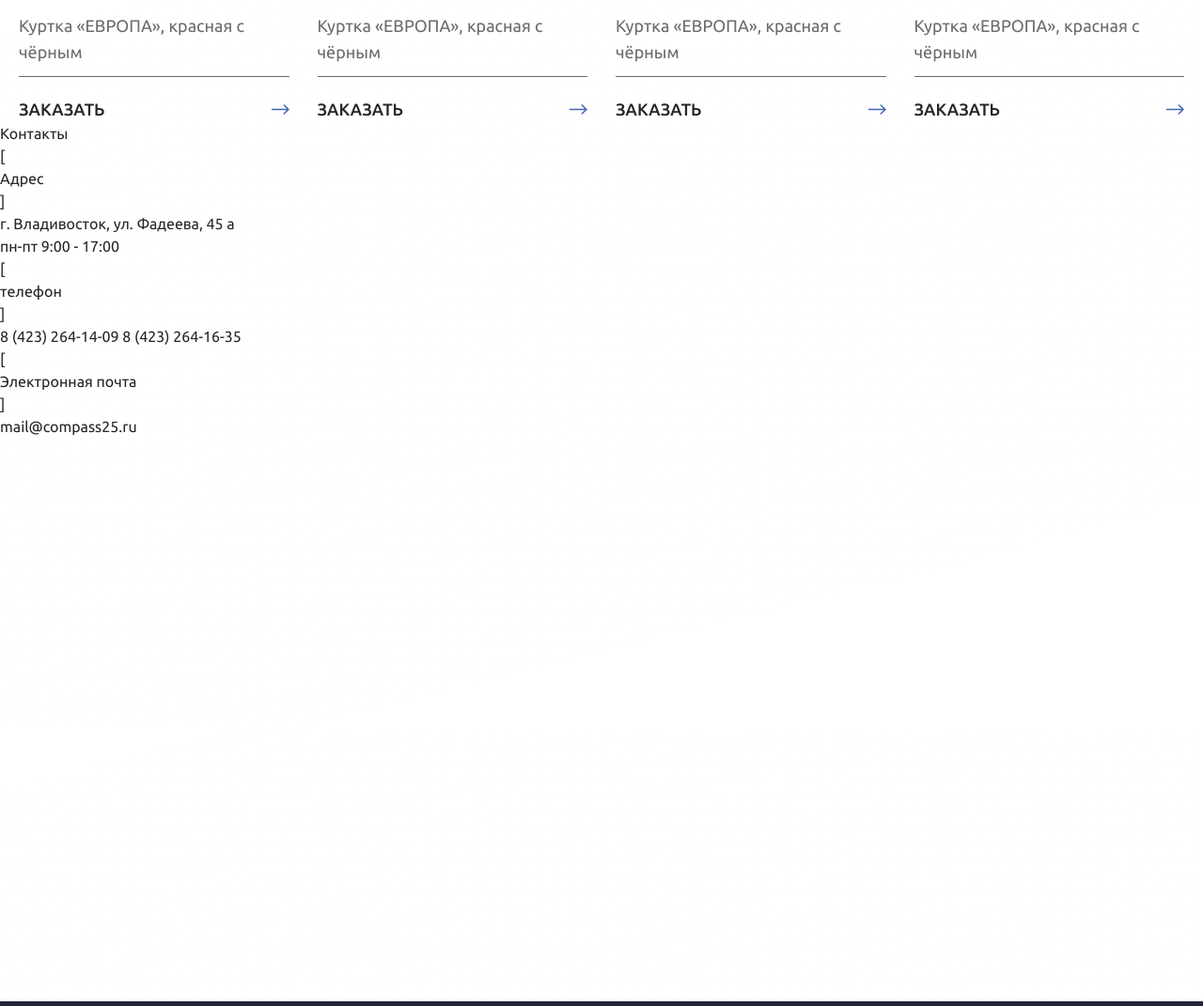
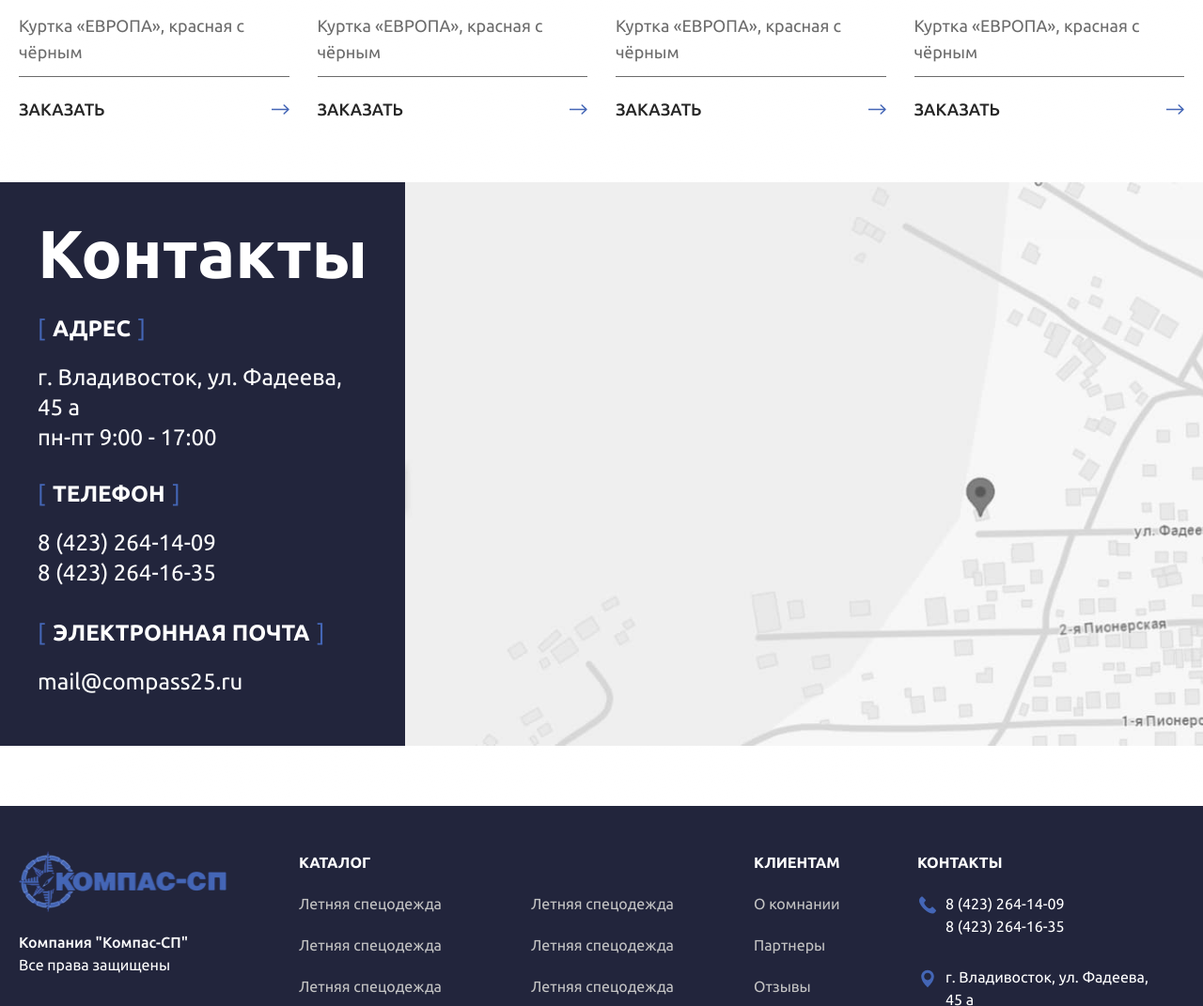
Before and after one commit to blessMe-Padre/compas, a website with bundled scripts: page index.html in a window 1280 px wide. Shown: the part 2423-3494 px from the top of the page at 94% size. Built offline with nearby package versions, Linux system fonts and the light colour scheme; files whose address does not match are found by name.

```diff
--- a/css/main.css
+++ b/css/main.css
@@ -797,6 +797,14 @@
   background-size: contain;
 }
 
+.swiper-wrapper {
+  align-items: stretch !important;
+}
+
+.swiper-slide {
+  height: auto !important;
+}
+
 .decor-1 {
   display: inline-block;
   padding-right: 60px;
@@ -1153,6 +1161,36 @@
 }
 
 .contact {
+}
+
+.contact__wrapper {
+  display: grid;
+  grid-template-columns: 1fr 2fr;
+}
+
+.contact__map {
+  background-image: url('../src/img/map-bg.jpg');
+  background-repeat: no-repeat;
+  background-size: cover;
+  height: 600px;
+}
+
+.contact__map iframe {
+  height: 600px;
+}
+
+@media (max-width: 767px) {
+  .contact__wrapper {
+    grid-template-columns: 1fr;
+  }
+
+  .contact__map {
+    height: 410px;
+  }
+
+  .contact__map iframe {
+    height: 400px;
+  }
 }
 
 /* Импорт TailWind */
@@ -1750,6 +1788,10 @@
   margin-bottom: 1.25rem;
 }
 
+.mb-7{
+  margin-bottom: 1.75rem;
+}
+
 .mb-8{
   margin-bottom: 2rem;
 }
@@ -1758,8 +1800,8 @@
   margin-top: 8rem;
 }
 
-.mb-4{
-  margin-bottom: 1rem;
+.block{
+  display: block;
 }
 
 .flex{
@@ -1840,10 +1882,6 @@
 
 .overflow-hidden{
   overflow: hidden;
-}
-
-.border{
-  border-width: 1px;
 }
 
 .border-b-\[1px\]{
@@ -1865,6 +1903,10 @@
   background-color: rgb(34 37 60 / var(--tw-bg-opacity));
 }
 
+.p-5{
+  padding: 1.25rem;
+}
+
 .px-7{
   padding-left: 1.75rem;
   padding-right: 1.75rem;
@@ -1880,12 +1922,22 @@
   padding-bottom: 1rem;
 }
 
+.py-8{
+  padding-top: 2rem;
+  padding-bottom: 2rem;
+}
+
+.pb-3{
+  padding-bottom: 0.75rem;
+}
+
 .pt-20{
   padding-top: 5rem;
 }
 
-.pb-3{
-  padding-bottom: 0.75rem;
+.text-2xl{
+  font-size: 1.5rem;
+  line-height: 2rem;
 }
 
 .text-\[8px\]{
@@ -1918,19 +1970,24 @@
   text-transform: uppercase;
 }
 
+.text-blue-2{
+  --tw-text-opacity: 1;
+  color: rgb(68 102 182 / var(--tw-text-opacity));
+}
+
 .text-dark-blue{
   --tw-text-opacity: 1;
   color: rgb(34 37 60 / var(--tw-text-opacity));
 }
 
+.text-gray{
+  --tw-text-opacity: 1;
+  color: rgb(107 107 107 / var(--tw-text-opacity));
+}
+
 .text-white{
   --tw-text-opacity: 1;
   color: rgb(255 255 255 / var(--tw-text-opacity));
-}
-
-.text-gray{
-  --tw-text-opacity: 1;
-  color: rgb(107 107 107 / var(--tw-text-opacity));
 }
 
 .underline{
@@ -2100,6 +2157,25 @@
     gap: 0.5rem;
   }
 
+  .sm\:p-10{
+    padding: 2.5rem;
+  }
+
+  .sm\:py-16{
+    padding-top: 4rem;
+    padding-bottom: 4rem;
+  }
+
+  .sm\:text-2xl{
+    font-size: 1.5rem;
+    line-height: 2rem;
+  }
+
+  .sm\:text-7xl{
+    font-size: 4.5rem;
+    line-height: 1;
+  }
+
   .sm\:text-base{
     font-size: 1rem;
     line-height: 1.5rem;
--- a/index.html
+++ b/index.html
@@ -306,41 +306,42 @@
                 </div>
             </section>
 
-            <section class="contact">
+            <section class="contact py-8 sm:py-16">
                 <div class="contact__wrapper">
-                    <div>
-                        <h2>Контакты</h2>
-                        <div>
-                            <span>[</span>
-                            <p>Адрес</p>
-                            <span>]</span>
+                    <div class="bg-dark-blue text-white p-5 sm:p-10">
+                        <h2 class="text-2xl sm:text-7xl font-bold mb-7">Контакты</h2>
+                        <div class="flex gap-2 text-lg sm:text-2xl mb-5">
+                            <span class="text-blue-2">[</span>
+                            <p class="uppercase font-bold">Адрес</p>
+                            <span class="text-blue-2">]</span>
                         </div>
-                        <p>г. Владивосток, ул. Фадеева, 45 а</p>
-                        <p>пн-пт 9:00 - 17:00</p>
+                        <p class="text-lg sm:text-2xl">г. Владивосток, ул. Фадеева, 45 а</p>
+                        <p class="text-lg sm:text-2xl mb-7">пн-пт 9:00 - 17:00</p>
 
-                        <div>
-                            <span>[</span>
-                            <p>телефон</p>
-                            <span>]</span>
+                        <div class="flex gap-2 text-lg sm:text-2xl mb-5">
+                            <span class="text-blue-2">[</span>
+                            <p class="uppercase font-bold">телефон</p>
+                            <span class="text-blue-2">]</span>
+                        </div>
+                        <div class="mb-8">
+                            <a class="link text-lg sm:text-2xl block" href="tel:+74232641409">8 (423) 264-14-09</a>
+                            <a class="link text-lg sm:text-2xl block" href="tel:+74232641635">8 (423) 264-16-35</a>
                         </div>
 
-                        <a class="link" href="tel:+74232641409">8 (423) 264-14-09</a>
-                        <a class="link" href="tel:+74232641635">8 (423) 264-16-35</a>
-
-                        <div>
-                            <span>[</span>
-                            <p>Электронная почта</p>
-                            <span>]</span>
+                        <div class="flex gap-2 text-lg sm:text-2xl mb-5">
+                            <span class="text-blue-2">[</span>
+                            <p class="uppercase font-bold">электронная почта</p>
+                            <span class="text-blue-2">]</span>
                         </div>
-
-                        <a class="link" href="mailto:mail@compass25.ru">mail@compass25.ru</a>
+                        <a class="link text-lg sm:text-2xl" href="mailto:mail@compass25.ru">mail@compass25.ru</a>
 
                     </div>
-                    <div>
-                        <div style="position:relative;overflow:hidden;"><iframe
+                    <div class="contact__map">
+                        <div style="position:relative;overflow:hidden;">
+                            <iframe
                                 src="https://yandex.ru/map-widget/v1/?ll=131.914725%2C43.126558&mode=search&oid=1019129971&ol=biz&z=17"
-                                width="100%" height="600" frameborder="1" allowfullscreen="true"
-                                style="position:relative;"></iframe></div>
+                                width="100%" height="100%" frameborder="1" style="position:relative;"></iframe>
+                        </div>
                     </div>
                 </div>
             </section>
--- a/src/block/contact.css
+++ b/src/block/contact.css
@@ -1 +1,33 @@
 .contact {}
+
+.contact__wrapper {
+    display: grid;
+    grid-template-columns: 1fr 2fr;
+}
+
+.contact__map {
+    background-image: url('../src/img/map-bg.jpg');
+    background-repeat: no-repeat;
+    background-size: cover;
+    height: 600px;
+}
+
+.contact__map iframe {
+    height: 600px;
+}
+
+
+@media (max-width: 767px) {
+    .contact__wrapper {
+        grid-template-columns: 1fr;
+    }
+
+    .contact__map {
+        height: 410px;
+    }
+
+    .contact__map iframe {
+        height: 400px;
+    }
+
+}
```
Also changed, not shown: src/block/sliders.css (+8 -0 lines).
